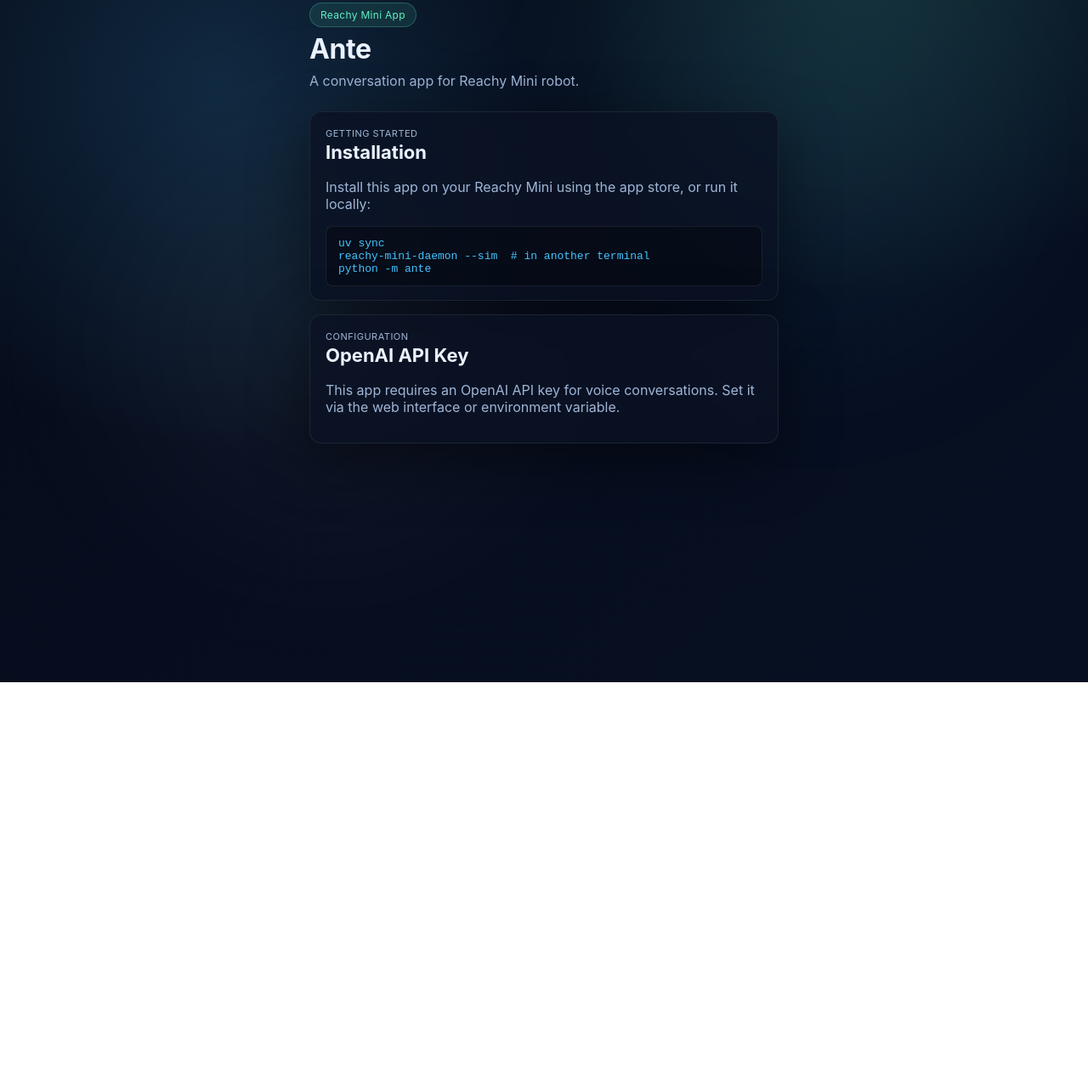
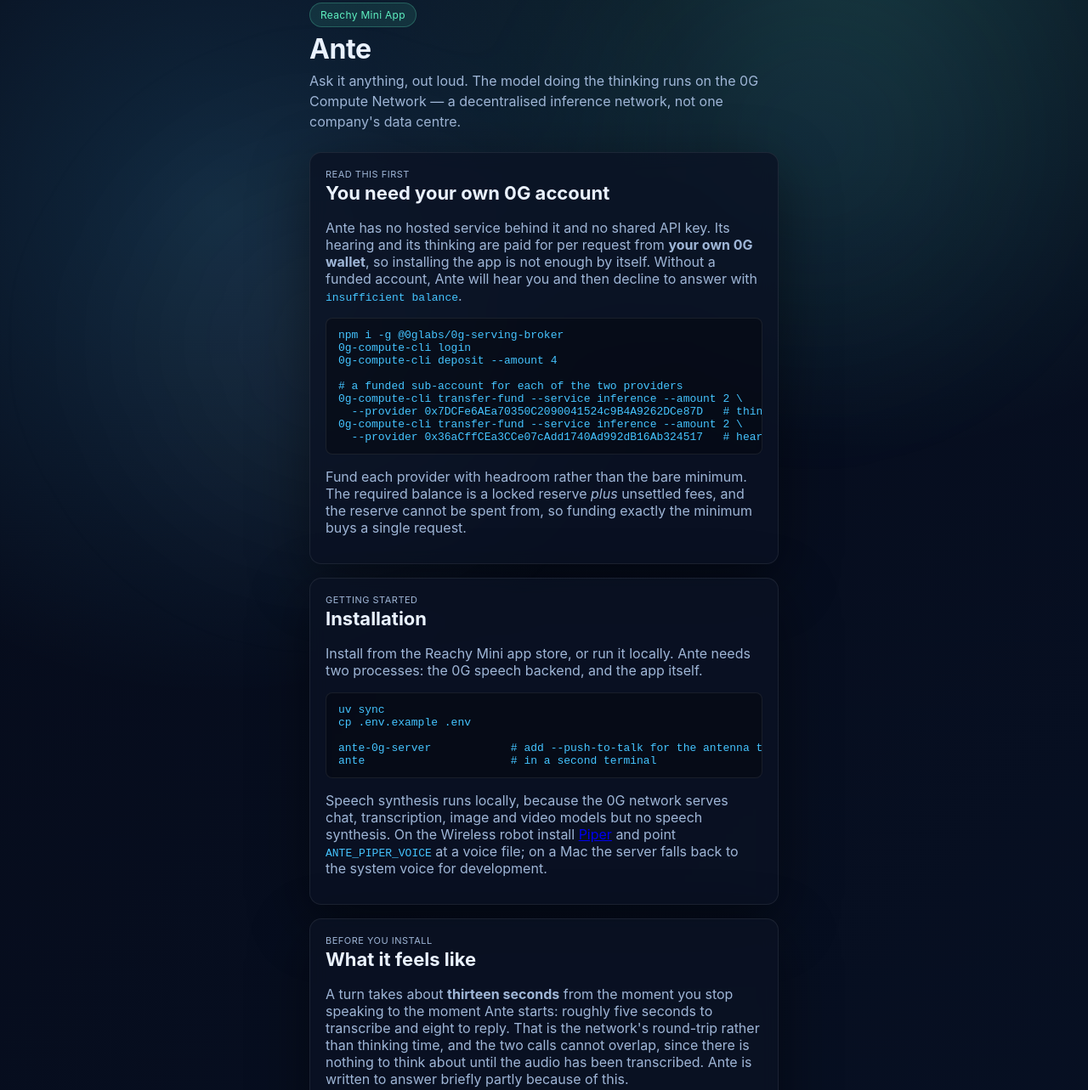
Before and after one commit to Ransom070400/Ante, a plain HTML site: page index.html in a window 1280 px wide. Shown: the part 77-1360 px from the top of the page at 85% size. Before the commit the page ends 880 px from the top, so only its background shows below. Drawn offline with Linux system fonts and the light colour scheme.

Commit message:
State the 0G account prerequisite before install
Ante has no hosted backend and no shared key: each request is paid from the
user's own 0G wallet. Someone installing it without a funded account gets a
robot that hears them and then declines with insufficient balance, which reads
as a broken app rather than a missing prerequisite.

The Space landing page also claimed the app requires an OpenAI API key, which
was inherited from the conversation-app template and was never true here.

```diff
--- a/index.html
+++ b/index.html
@@ -12,8 +12,40 @@
       <header class="hero">
         <div class="pill">Reachy Mini App</div>
         <h1>Ante</h1>
-        <p class="subtitle">A conversation app for Reachy Mini robot.</p>
+        <p class="subtitle">
+          Ask it anything, out loud. The model doing the thinking runs on the 0G Compute
+          Network — a decentralised inference network, not one company's data centre.
+        </p>
       </header>
+
+      <div class="panel">
+        <div class="panel-heading">
+          <div>
+            <p class="eyebrow">Read this first</p>
+            <h2>You need your own 0G account</h2>
+          </div>
+        </div>
+        <p class="muted">
+          Ante has no hosted service behind it and no shared API key. Its hearing and its
+          thinking are paid for per request from <strong>your own 0G wallet</strong>, so
+          installing the app is not enough by itself. Without a funded account, Ante will
+          hear you and then decline to answer with <code>insufficient balance</code>.
+        </p>
+        <pre><code>npm i -g @0glabs/0g-serving-broker
+0g-compute-cli login
+0g-compute-cli deposit --amount 4
+
+# a funded sub-account for each of the two providers
+0g-compute-cli transfer-fund --service inference --amount 2 \
+  --provider 0x7DCFe6AEa70350C2090041524c9B4A9262DCe87D   # thinking: glm-5.2
+0g-compute-cli transfer-fund --service inference --amount 2 \
+  --provider 0x36aCffCEa3CCe07cAdd1740Ad992dB16Ab324517   # hearing: whisper-large-v3</code></pre>
+        <p class="muted">
+          Fund each provider with headroom rather than the bare minimum. The required
+          balance is a locked reserve <em>plus</em> unsettled fees, and the reserve
+          cannot be spent from, so funding exactly the minimum buys a single request.
+        </p>
+      </div>
 
       <div class="panel">
         <div class="panel-heading">
@@ -22,20 +54,44 @@
             <h2>Installation</h2>
           </div>
         </div>
-        <p class="muted">Install this app on your Reachy Mini using the app store, or run it locally:</p>
+        <p class="muted">
+          Install from the Reachy Mini app store, or run it locally. Ante needs two
+          processes: the 0G speech backend, and the app itself.
+        </p>
         <pre><code>uv sync
-reachy-mini-daemon --sim  # in another terminal
-python -m ante</code></pre>
+cp .env.example .env
+
+ante-0g-server            # add --push-to-talk for the antenna trigger
+ante                      # in a second terminal</code></pre>
+        <p class="muted">
+          Speech synthesis runs locally, because the 0G network serves chat,
+          transcription, image and video models but no speech synthesis. On the Wireless
+          robot install <a href="https://github.com/rhasspy/piper">Piper</a> and point
+          <code>ANTE_PIPER_VOICE</code> at a voice file; on a Mac the server falls back
+          to the system voice for development.
+        </p>
       </div>
 
       <div class="panel">
         <div class="panel-heading">
           <div>
-            <p class="eyebrow">Configuration</p>
-            <h2>OpenAI API Key</h2>
+            <p class="eyebrow">Before you install</p>
+            <h2>What it feels like</h2>
           </div>
         </div>
-        <p class="muted">This app requires an OpenAI API key for voice conversations. Set it via the web interface or environment variable.</p>
+        <p class="muted">
+          A turn takes about <strong>thirteen seconds</strong> from the moment you stop
+          speaking to the moment Ante starts: roughly five seconds to transcribe and
+          eight to reply. That is the network's round-trip rather than thinking time, and
+          the two calls cannot overlap, since there is nothing to think about until the
+          audio has been transcribed. Ante is written to answer briefly partly because of
+          this.
+        </p>
+        <p class="muted">
+          That is the trade. Nobody can read your conversations out of a provider's logs,
+          and no company can swap the model out from under you. In exchange you keep a
+          wallet topped up and you wait a few seconds longer.
+        </p>
       </div>
     </div>
   </body>
```
Also changed, not shown: 1 other file.
